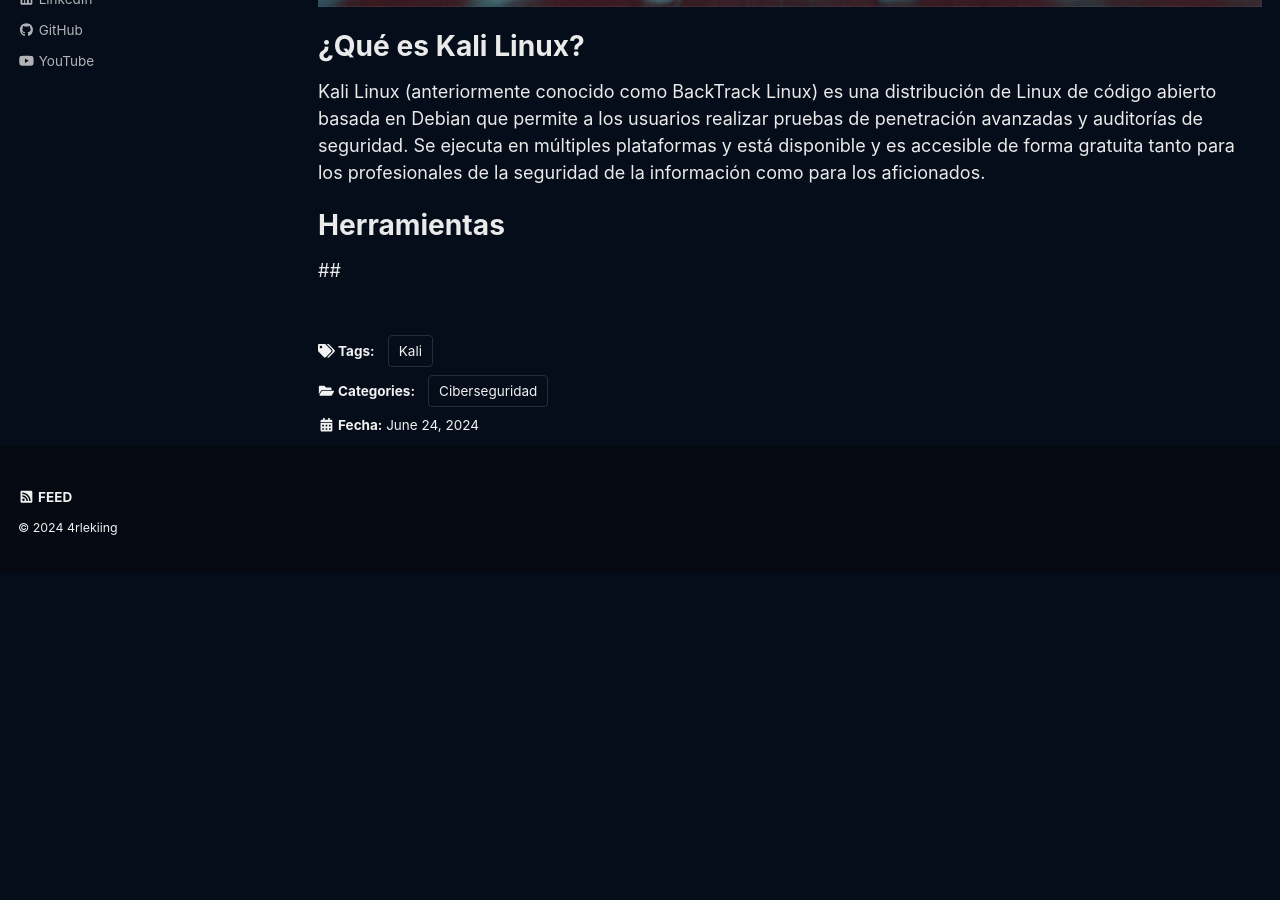
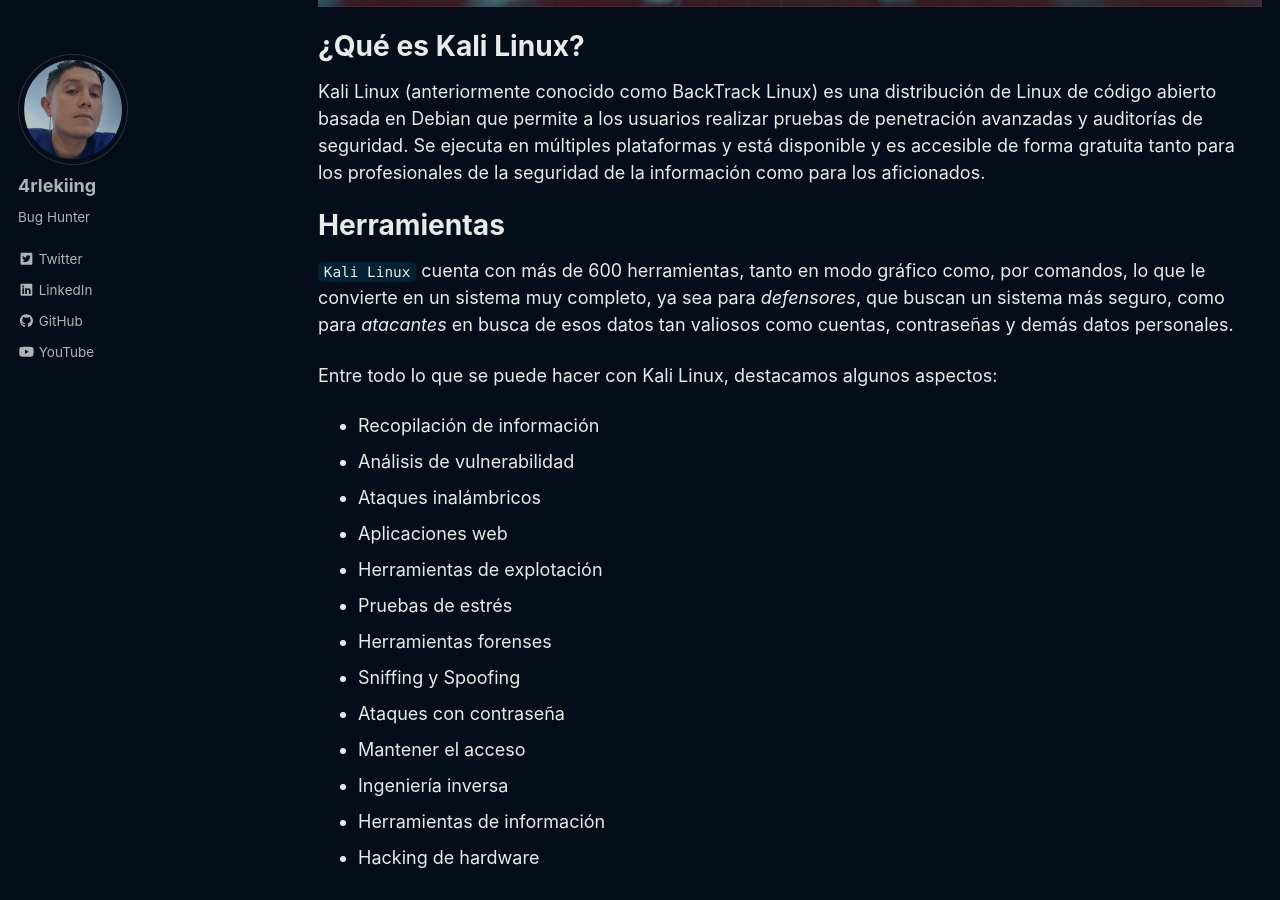
Before and after one commit to 4rleki-ing/4rleki-ing.github.io, a Jekyll site: the page built from _posts/2024-03-01-kali.md, in a window 1280 px wide and 900 px high, scrolled down 755 px. Built offline with Jekyll 4.4.1, drawn with Linux system fonts in a browser that asks for light colours; cached includes are drawn as plain includes; a script that is not in the unit is left out; before the commit the page ends 1328 px from its top, so only the background shows below that.

Commit message:
Update 2024-03-01-kali.md

```diff
--- a/_posts/2024-03-01-kali.md
+++ b/_posts/2024-03-01-kali.md
@@ -1,7 +1,7 @@
 ---
 layout: single
 title: Kali Linux
-excerpt: ""
+excerpt: "Kali Linux es una distribución de Linux basada en Debian, específicamente diseñada para temas de seguridad muy variados, como análisis de redes, ataques inalámbricos, análisis forenses y otros que más adelante citaremos. Contiene herramientas para llevar a cabo todas estas pruebas de seguridad y análisis. Kali Linux es un software bastante potente y con multitud de usos avanzados para que un administrador pueda aprovecharla a fondo."
 date: 2024-06-24
 classes: wide
 header:
@@ -19,4 +19,20 @@
 Kali Linux (anteriormente conocido como BackTrack Linux) es una distribución de Linux de código abierto basada en Debian que permite a los usuarios realizar pruebas de penetración avanzadas y auditorías de seguridad. Se ejecuta en múltiples plataformas y está disponible y es accesible de forma gratuita tanto para los profesionales de la seguridad de la información como para los aficionados.
 
 # Herramientas
-##
+`Kali Linux` cuenta con más de 600 herramientas, tanto en modo gráfico como, por comandos, lo que le convierte en un sistema muy completo, ya sea para *defensores*, que buscan un sistema más seguro, como para *atacantes* en busca de esos datos tan valiosos como cuentas, contraseñas y demás datos personales.
+
+Entre todo lo que se puede hacer con Kali Linux, destacamos algunos aspectos:
+
+- Recopilación de información
+- Análisis de vulnerabilidad
+- Ataques inalámbricos
+- Aplicaciones web
+- Herramientas de explotación
+- Pruebas de estrés
+- Herramientas forenses
+- Sniffing y Spoofing
+- Ataques con contraseña
+- Mantener el acceso
+- Ingeniería inversa
+- Herramientas de información
+- Hacking de hardware
```
